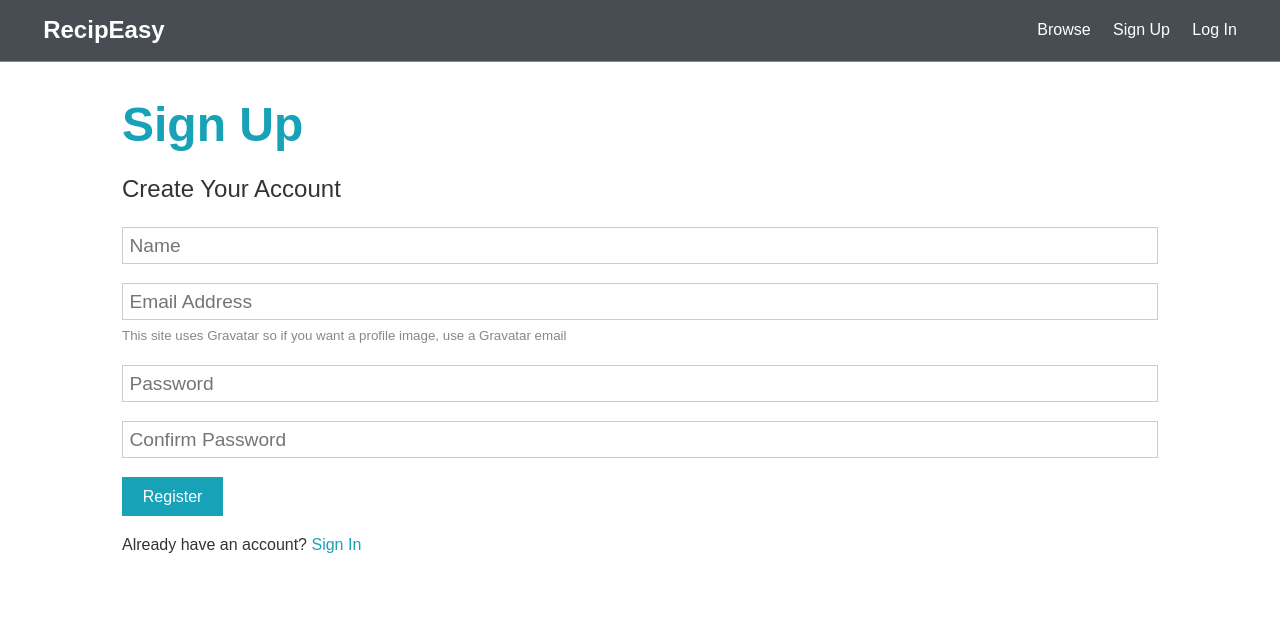
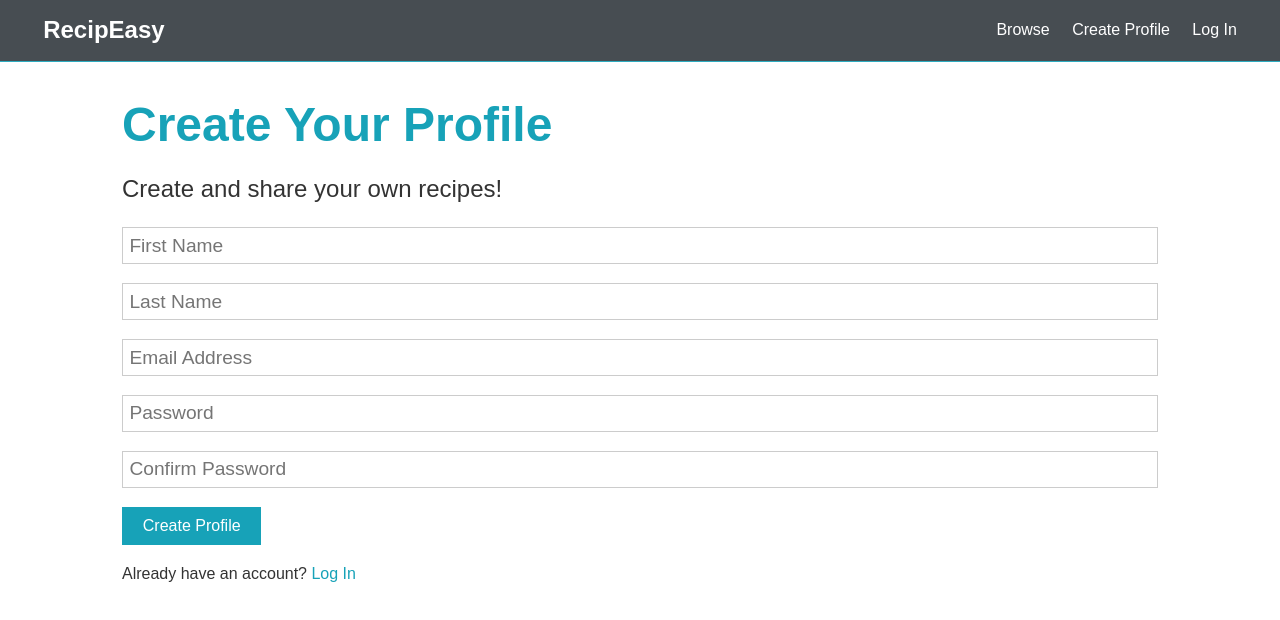
Before and after one commit to tomplucinski/RecipEasyUI, a React (Create React App) app: page /signup in a window 1280 px wide. Shown: the top 620 px of the page. Built offline with nearby package versions, Linux system fonts and the light colour scheme; no server answers.

Commit message:
Finished create profile implementation

```diff
--- a/public/index.html
+++ b/public/index.html
@@ -6,38 +6,14 @@
     <meta name="viewport" content="width=device-width, initial-scale=1" />
     <meta name="theme-color" content="#000000" />
     <meta
-      name="description"
-      content="Web site created using create-react-app"
+      name="RecipEasy"
+      content="Application for browsing and creating recipes"
     />
     <link rel="apple-touch-icon" href="%PUBLIC_URL%/logo192.png" />
-    <!--
-      manifest.json provides metadata used when your web app is installed on a
-      user's mobile device or desktop. See https://developers.google.com/web/fundamentals/web-app-manifest/
-    -->
     <link rel="manifest" href="%PUBLIC_URL%/manifest.json" />
-    <!--
-      Notice the use of %PUBLIC_URL% in the tags above.
-      It will be replaced with the URL of the `public` folder during the build.
-      Only files inside the `public` folder can be referenced from the HTML.
-
-      Unlike "/favicon.ico" or "favicon.ico", "%PUBLIC_URL%/favicon.ico" will
-      work correctly both with client-side routing and a non-root public URL.
-      Learn how to configure a non-root public URL by running `npm run build`.
-    -->
-    <title>React App</title>
+    <title>RecipEasy</title>
   </head>
   <body>
-    <noscript>You need to enable JavaScript to run this app.</noscript>
     <div id="root"></div>
-    <!--
-      This HTML file is a template.
-      If you open it directly in the browser, you will see an empty page.
-
-      You can add webfonts, meta tags, or analytics to this file.
-      The build step will place the bundled scripts into the <body> tag.
-
-      To begin the development, run `npm start` or `yarn start`.
-      To create a production bundle, use `npm run build` or `yarn build`.
-    -->
   </body>
 </html>
--- a/src/actions/auth.js
+++ b/src/actions/auth.js
@@ -26,31 +26,23 @@ export const loadUser = () => async dispatch => {
   }
 };
 
-export const register = ({ name, email, password }) => async dispatch => {
+export const register = ({ firstName, lastName, email, password }) => async dispatch => {
   const config = {
     headers: {
       'Content-Type': 'application/json',
     },
   };
 
-  const body = JSON.stringify({ name, email, password });
+  const body = JSON.stringify({ firstName, lastName, email, password });
 
   try {
-    const { data } = await axios.post('/api/users', body, config);
+    const { data } = await axios.post('http://localhost:8096/api/profile', body, config);
     dispatch({
       type: REGISTER_SUCCESS,
       payload: data,
     });
     dispatch(loadUser());
-  } catch (err) {
-    const errors = err.response.data.errors;
-
-    // if (errors) {
-    //   errors.forEach(error => dispatch(setAlert(error.msg, 'danger')));
-    // }
-
-    dispatch({
-      type: REGISTER_FAIL,
-    });
+  } catch (e) {
+    console.log(e)
   }
 };
--- a/src/components/auth/SignUp/SignUp.js
+++ b/src/components/auth/SignUp/SignUp.js
@@ -7,13 +7,14 @@ import './SignUp.css';
 
 const SignUp = ({ register, isAuthenticated }) => {
   const [formData, setFormData] = useState({
-    name: '',
+    firstName: '',
+    lastName: '',
     email: '',
     password: '',
     password2: '',
   });
 
-  const { name, email, password, password2 } = formData;
+  const { firstName, lastName, email, password, password2 } = formData;
 
   const onChange = e =>
     setFormData({ ...formData, [e.target.name]: e.target.value });
@@ -21,9 +22,9 @@ const SignUp = ({ register, isAuthenticated }) => {
   const onSubmit = e => {
     e.preventDefault();
     if (password !== password2) {
-      console.log('password does not match', 'danger');
+      console.log('password does not match');
     } else {
-      register({ name, email, password });
+      register({ firstName, lastName, email, password });
     }
   };
 
@@ -33,17 +34,27 @@ const SignUp = ({ register, isAuthenticated }) => {
 
   return (
     <div className="signup-form">
-      <h1 className="large text-primary">Sign Up</h1>
+      <h1 className="large text-primary">Create Your Profile</h1>
       <p className="lead">
-        <i className="fas fa-user"></i> Create Your Account
+        <i className="fas fa-user"></i> Create and share your own recipes!
       </p>
       <form className="form" onSubmit={e => onSubmit(e)}>
         <div className="form-group">
           <input
             type="text"
-            placeholder="Name"
-            name="name"
-            value={name}
+            placeholder="First Name"
+            name="firstName"
+            value={firstName}
+            onChange={e => onChange(e)}
+            required
+          />
+        </div>
+        <div className="form-group">
+          <input
+            type="text"
+            placeholder="Last Name"
+            name="lastName"
+            value={lastName}
             onChange={e => onChange(e)}
             required
           />
@@ -57,10 +68,6 @@ const SignUp = ({ register, isAuthenticated }) => {
             onChange={e => onChange(e)}
             required
           />
-          <small className="form-text">
-            This site uses Gravatar so if you want a profile image, use a
-            Gravatar email
-          </small>
         </div>
         <div className="form-group">
           <input
@@ -84,10 +91,10 @@ const SignUp = ({ register, isAuthenticated }) => {
             required
           />
         </div>
-        <input type="submit" className="btn btn-primary" value="Register" />
+        <input type="submit" className="btn btn-primary" value="Create Profile" />
       </form>
       <p className="my-1">
-        Already have an account? <Link to="/login">Sign In</Link>
+        Already have an account? <Link to="/login">Log In</Link>
       </p>
     </div>
   );
--- a/src/components/layout/Landing.js
+++ b/src/components/layout/Landing.js
@@ -14,7 +14,7 @@ const Landing = () => {
           </p>
           <div className="buttons">
             <Link to="/signup" className="btn btn-primary">
-              Sign Up
+              Create Profile
             </Link>
             <Link to="/login" className="btn btn-light">
               Login
--- a/src/components/layout/Navbar.js
+++ b/src/components/layout/Navbar.js
@@ -13,13 +13,13 @@ const Navbar = () => {
       </h1>
       <ul>
       <li>
-        <Link to="/profiles">Browse</Link>
+        <Link to="/recipes">Browse</Link>
       </li>
       <li>
-        <Link to="/login">Sign Up</Link>
+        <Link to="/signup">Create Profile</Link>
       </li>
       <li>
-        <Link to="/register">Log In</Link>
+        <Link to="/login">Log In</Link>
       </li>
     </ul>
     </nav>
```
